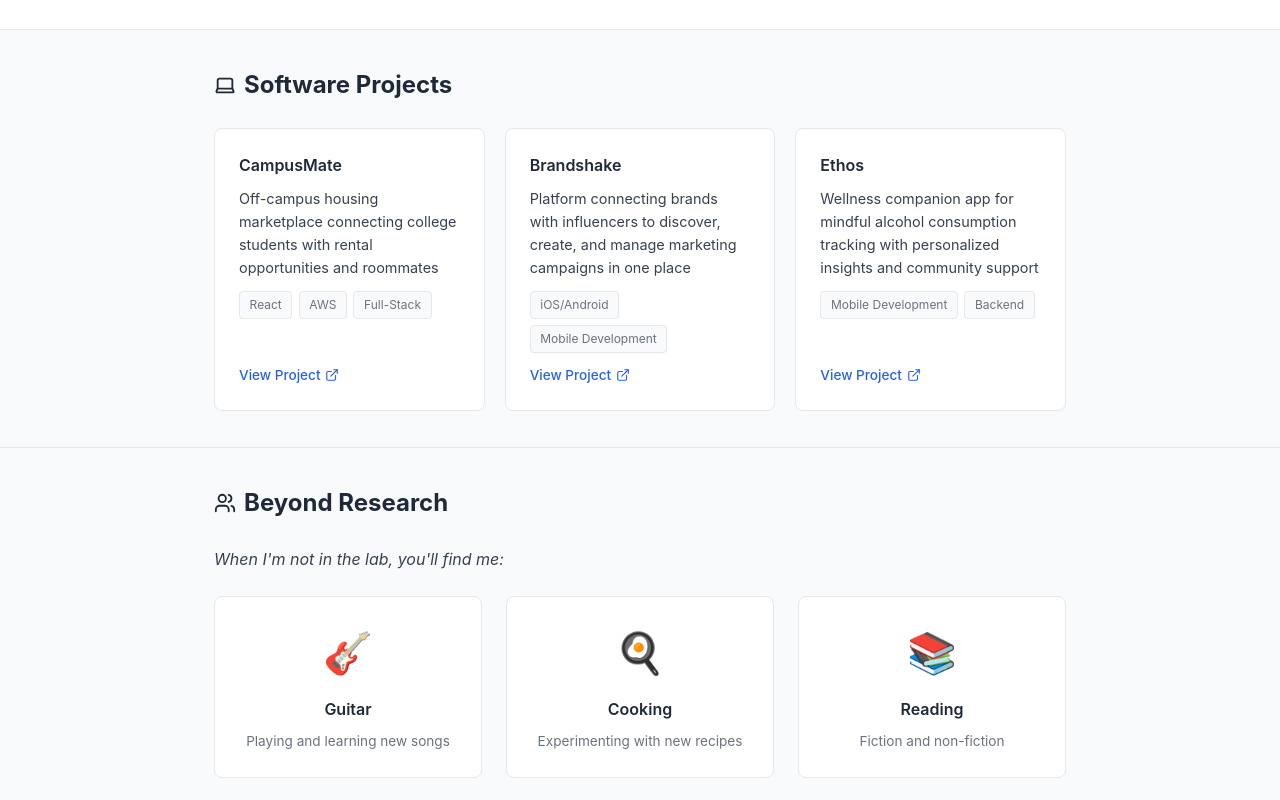
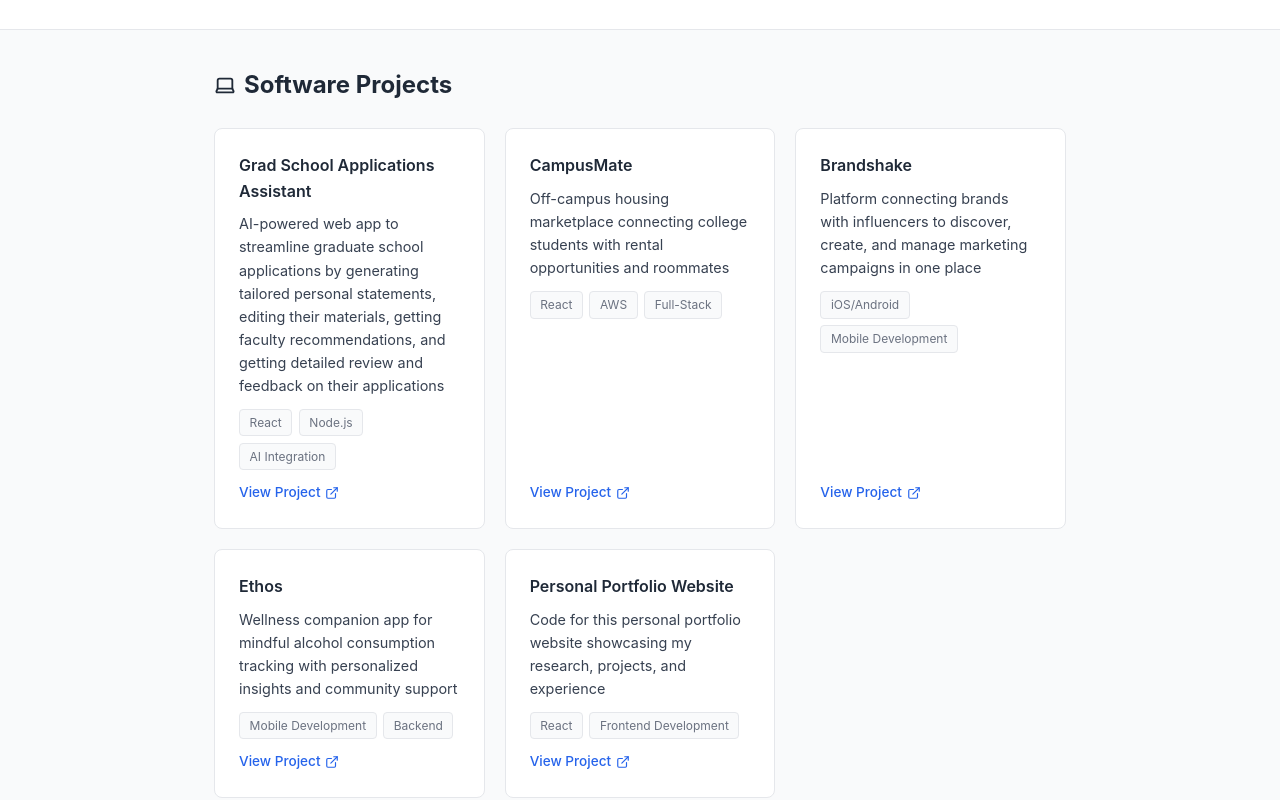
Before and after one commit to abhinav-usc/personal-website, a React (Vite) app: page / in a window 1280 px wide. Shown: the part 5600-6400 px from the top of the page. Built offline with nearby package versions, Linux system fonts and the light colour scheme.

Commit message:
Added projects

```diff
--- a/src/App.jsx
+++ b/src/App.jsx
@@ -382,6 +382,12 @@ function App() {
 
   const sweProjects = [
     {
+      title: "Grad School Applications Assistant",
+      description: "AI-powered web app to streamline graduate school applications by generating tailored personal statements, editing their materials, getting faculty recommendations, and getting detailed review and feedback on their applications",
+      tech: ["React", "Node.js", "AI Integration"],
+      link: "https://github.com/abhinav-usc/grad-app-assistant"
+    },
+    {
       title: "CampusMate",
       description: "Off-campus housing marketplace connecting college students with rental opportunities and roommates",
       tech: ["React", "AWS", "Full-Stack"],
@@ -398,7 +404,13 @@ function App() {
       description: "Wellness companion app for mindful alcohol consumption tracking with personalized insights and community support",
       tech: ["Mobile Development", "Backend"],
       link: "https://apps.apple.com/by/app/ethos-mindful-consumption/id1622702389"
-    }
+    },
+    {
+      title: "Personal Portfolio Website",
+      description: "Code for this personal portfolio website showcasing my research, projects, and experience",
+      tech: ["React", "Frontend Development"],
+      link: "https://github.com/abhinav-usc/personal-website"
+    },
   ]
 
   // Get all unique tags
```
